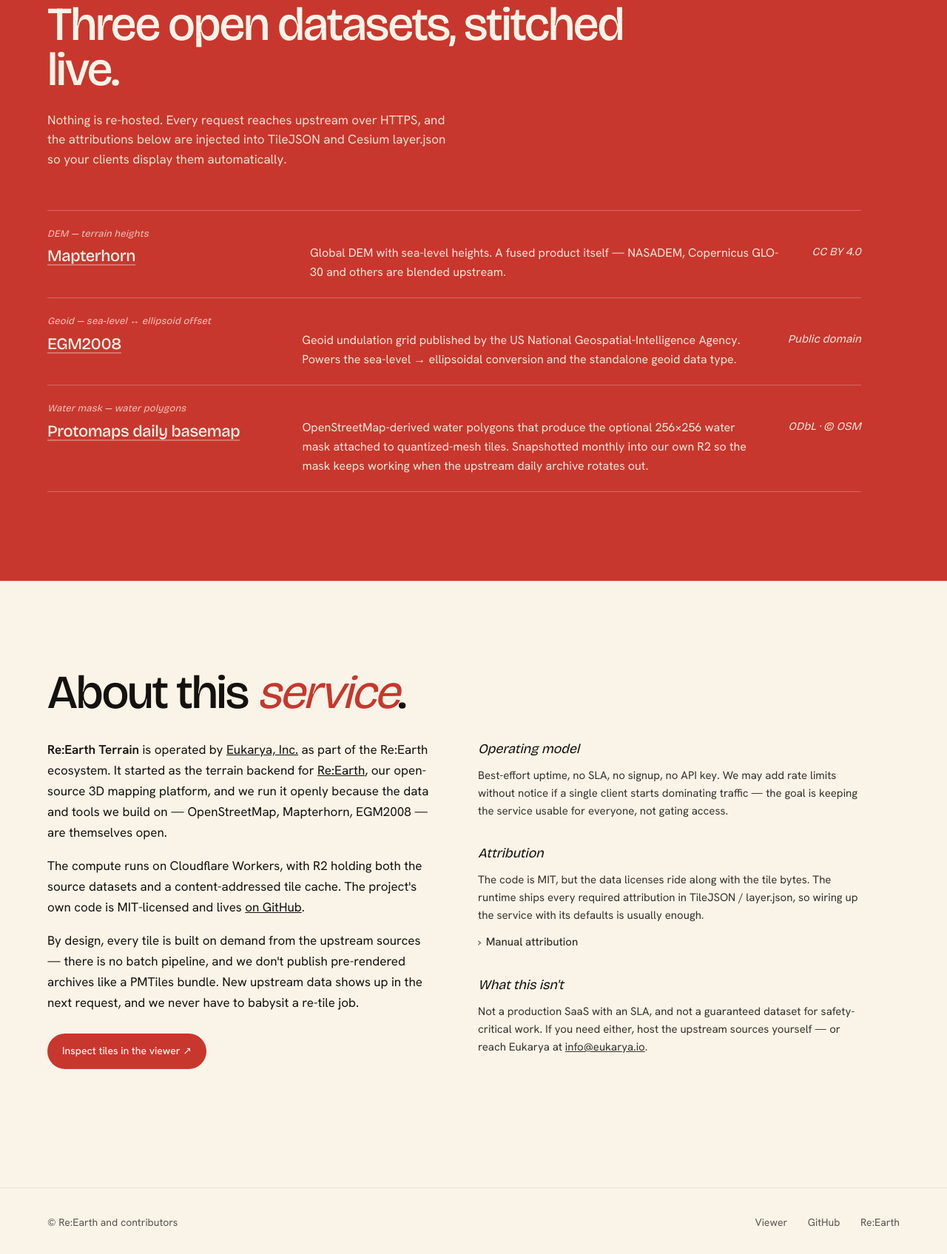
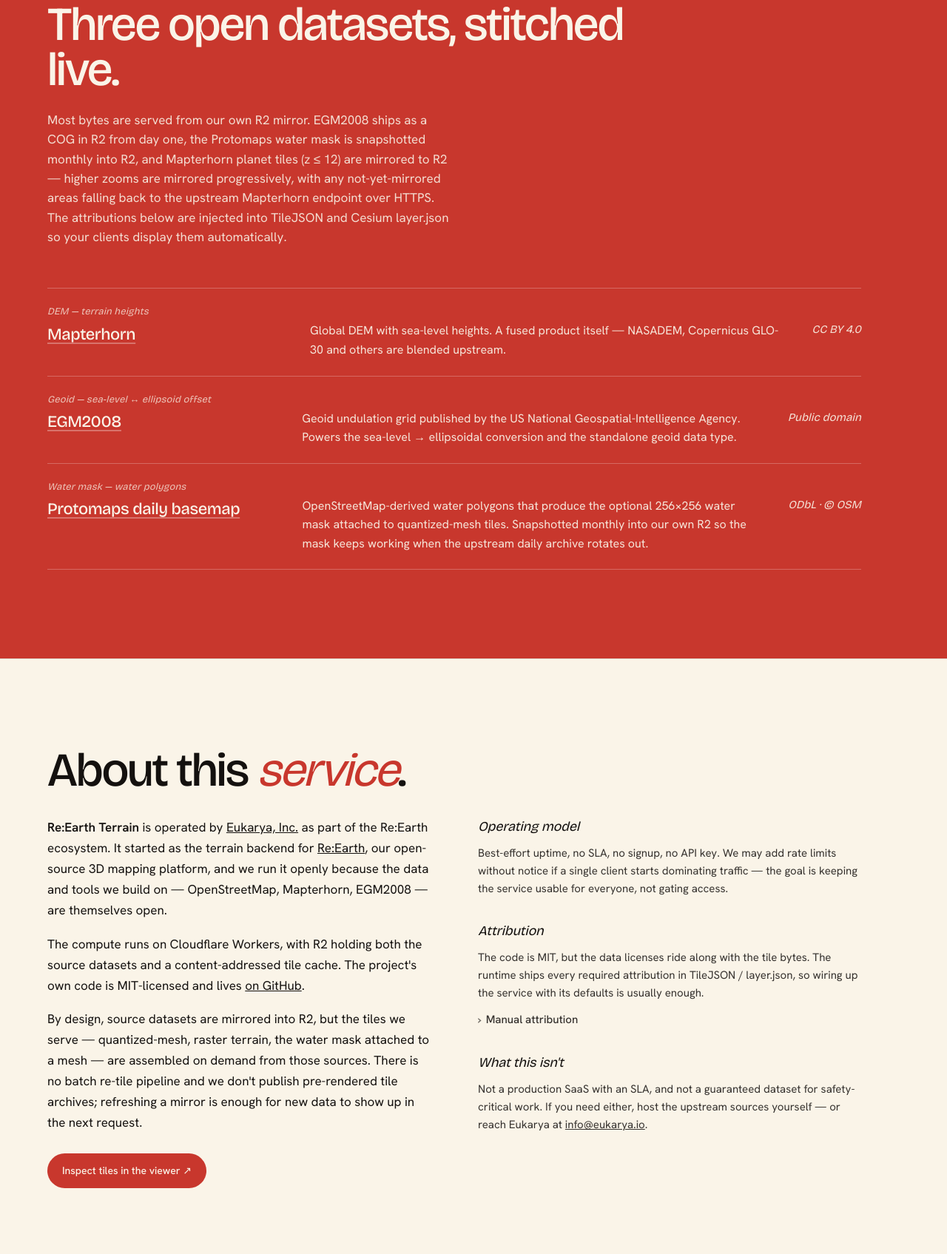
Before and after one commit to reearth/reearth-terrain, a website: page public/index.html in a window 1280 px wide. Shown: the part 3241-4936 px from the top of the page at 74% size. Drawn offline with nearby package versions, Linux system fonts and the light colour scheme.

Commit message:
docs(lp): correct hosting model description
"Nothing is re-hosted" was misleading — EGM2008 and Protomaps are
fully mirrored to R2, and Mapterhorn planet tiles (z ≤ 12) are
mirrored with higher zooms filled in progressively (upstream
fallback only for not-yet-mirrored areas). Also reframe the "tiles
on demand" paragraph: sources are mirrored, but the served tiles
are assembled per request.

```diff
--- a/public/index.html
+++ b/public/index.html
@@ -1132,9 +1132,14 @@ map.setTerrain({ source: <span class="str">"terrain"</span> });</pre>
         Three open datasets, stitched live.
       </h2>
       <p class="sources-lede">
-        Nothing is re-hosted. Every request reaches upstream over HTTPS,
-        and the attributions below are injected into TileJSON and Cesium
-        layer.json so your clients display them automatically.
+        Most bytes are served from our own R2 mirror. EGM2008 ships as a
+        COG in R2 from day one, the Protomaps water mask is snapshotted
+        monthly into R2, and Mapterhorn planet tiles (z ≤ 12) are
+        mirrored to R2 — higher zooms are mirrored progressively, with
+        any not-yet-mirrored areas falling back to the upstream
+        Mapterhorn endpoint over HTTPS. The attributions below are
+        injected into TileJSON and Cesium layer.json so your clients
+        display them automatically.
       </p>
       <div class="source-list">
         <div class="source">
@@ -1206,11 +1211,12 @@ map.setTerrain({ source: <span class="str">"terrain"</span> });</pre>
             <a style="color:var(--accent);" href="https://github.com/reearth/reearth-terrain">on GitHub</a>.
           </p>
           <p>
-            By design, every tile is built on demand from the upstream
-            sources — there is no batch pipeline, and we don't publish
-            pre-rendered archives like a PMTiles bundle. New upstream
-            data shows up in the next request, and we never have to
-            babysit a re-tile job.
+            By design, source datasets are mirrored into R2, but the
+            tiles we serve — quantized-mesh, raster terrain, the water
+            mask attached to a mesh — are assembled on demand from those
+            sources. There is no batch re-tile pipeline and we don't
+            publish pre-rendered tile archives; refreshing a mirror is
+            enough for new data to show up in the next request.
           </p>
           <p style="margin-top: 28px;">
             <a
```
Also changed, not shown: public/index.md (+2 -2 lines).
